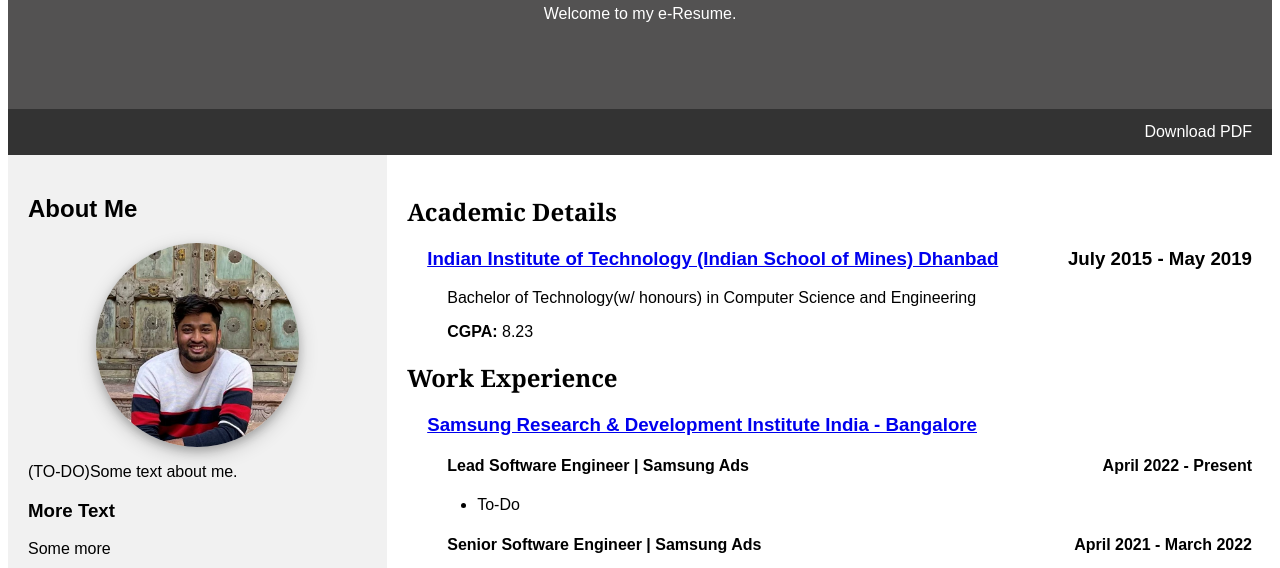
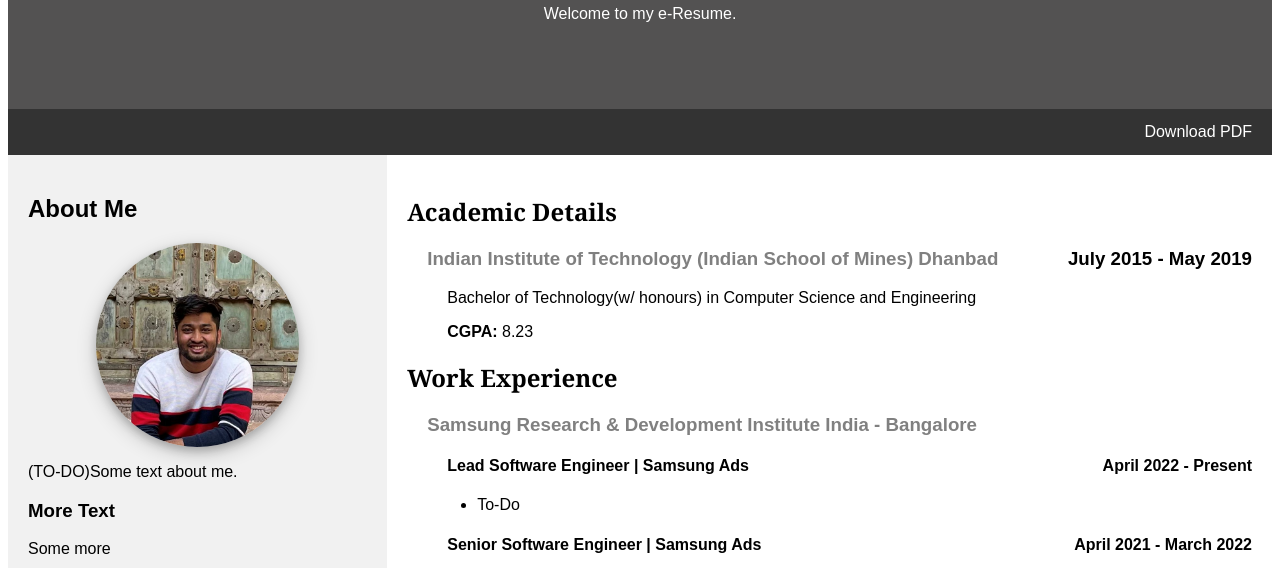
Before and after one commit to maverick-nk/maverick-nk.github.io, a plain HTML site: page index.html in a window 1280 px wide. Shown: the part 232-800 px from the top of the page. Drawn offline with Linux system fonts and the light colour scheme.

Commit message:
Updated style for link

```diff
--- a/style.css
+++ b/style.css
@@ -103,6 +103,24 @@ body {
     font-family: Georgia, 'Times New Roman', Times, serif;
 }
 
+.main a:link {
+    color: grey;
+    background-color: transparent;
+    text-decoration: none;
+}
+
+.main a:visited {
+    color: grey;
+    background-color: transparent;
+    text-decoration: none;
+}
+
+.main a:hover {
+    color: purple;
+    background-color: transparent;
+    text-decoration: underline;
+}
+
 .university {
     text-indent: 20px;
 }
@@ -149,6 +167,7 @@ li span {
     border-radius: 50%;
 }
 
+
 /* Responsive layout - when the screen is less than 700px wide, make the two columns stack on top of each other instead of next to each other */
 @media screen and (max-width: 700px) {
     .row {
```
